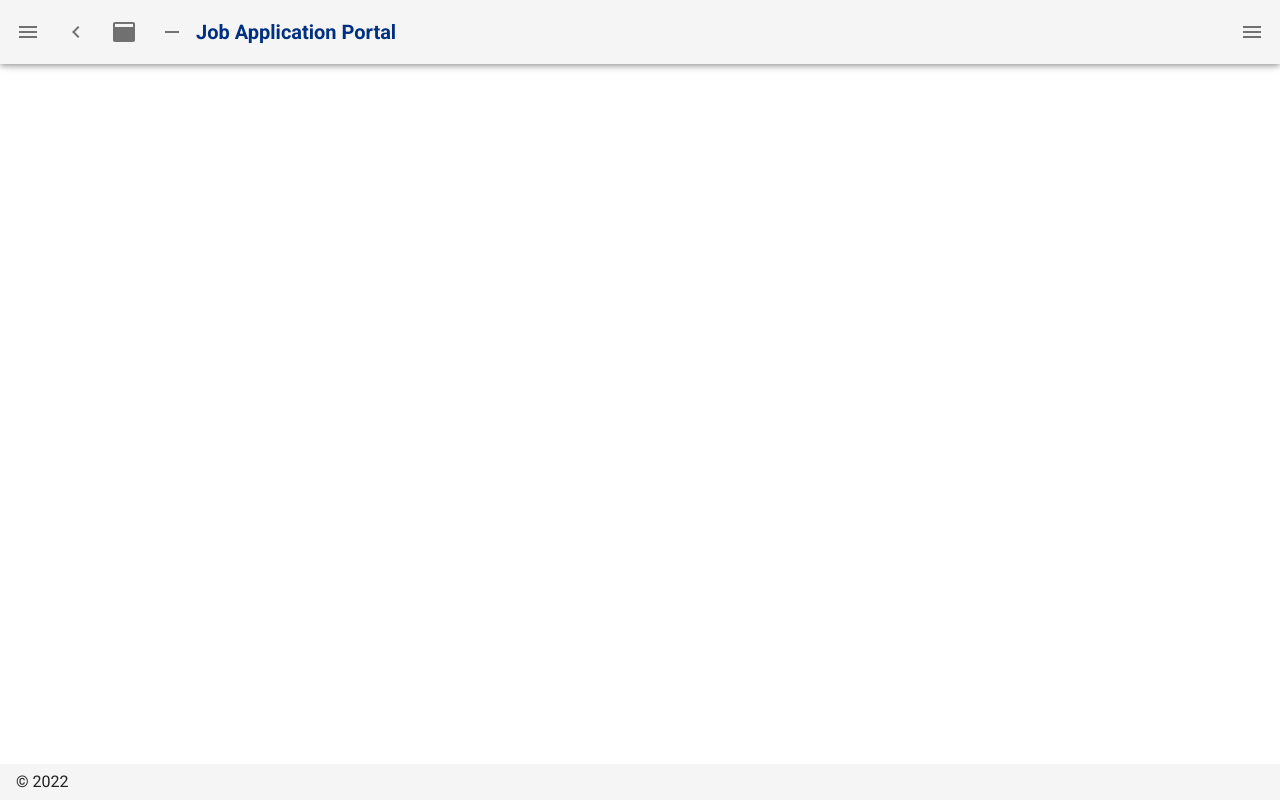
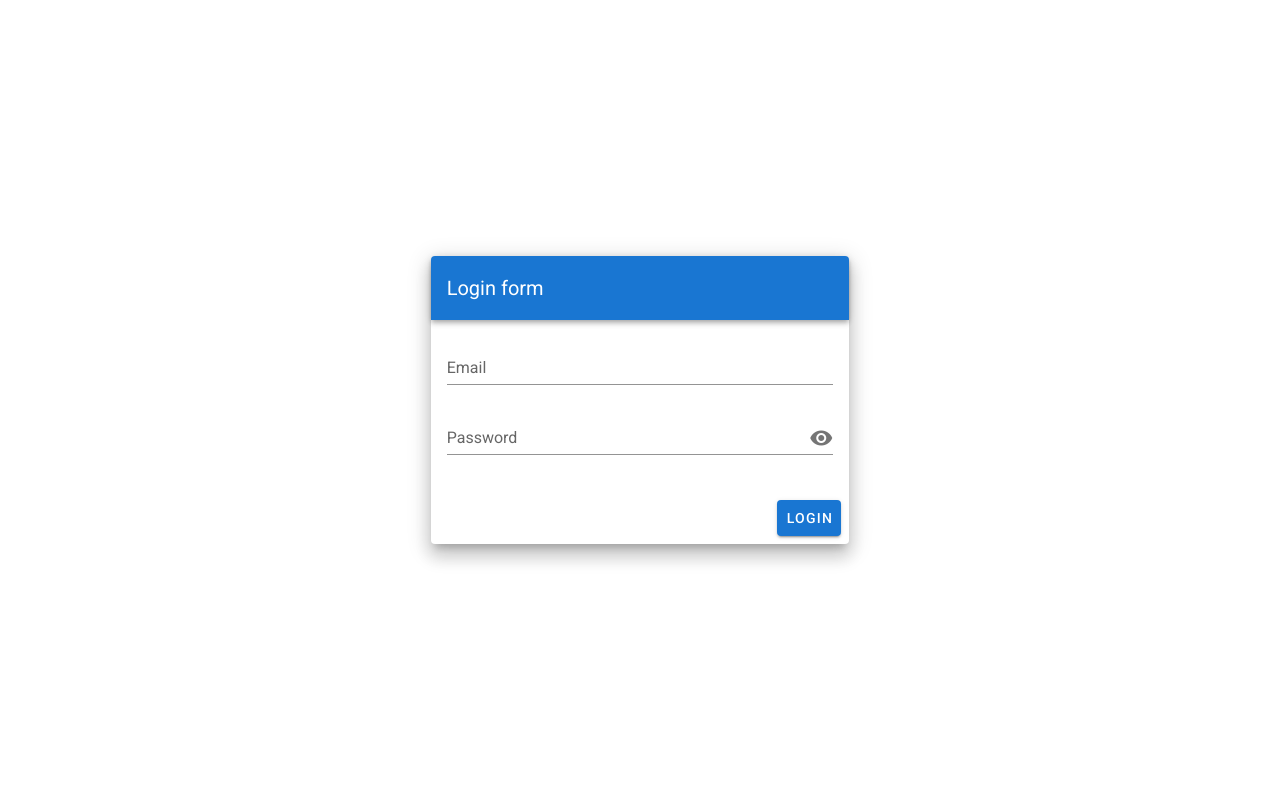
Before and after one commit to maeluenie/JAP, a Nuxt app: page /login in a window 1280 px wide. Built offline with nearby package versions, Linux system fonts and the light colour scheme.

Commit message:
Create login.vue

```diff
--- /dev/null
+++ b/pages/login.vue
@@ -0,0 +1,67 @@
+<template>
+  <v-app id="inspire">
+    <v-main>
+      <v-container fluid fill-height>
+        <v-layout align-center justify-center>
+          <v-flex xs12 sm8 md4>
+            <v-card class="elevation-12">
+              <v-toolbar dark color="primary">
+              <v-toolbar-title>Login form</v-toolbar-title>
+              </v-toolbar>
+              <v-card-text>
+                <v-form>
+                  <v-text-field
+                    name="email"
+                    label="Email"
+                    type="text"
+                    v-model="email"
+                  ></v-text-field>
+                  <v-text-field
+                    id="password"
+                    name="password"
+                    :value ="myPass"
+                    label="Password"
+                    :append-icon="value ? 'mdi-eye':'mdi-eye-off'"
+                    @click:append="()=>(value=!value)"
+                    :type="value? 'password':'text'"
+                    v-model="password"
+                  ></v-text-field>
+                </v-form>
+              </v-card-text>
+              <v-card-actions>
+                <v-spacer></v-spacer>
+                <v-btn color="primary" @click="loginHandler">Login</v-btn>
+              </v-card-actions>
+            </v-card>
+          </v-flex>
+        </v-layout>
+      </v-container>
+    </v-main>
+  </v-app>
+</template>
+
+<script>
+// for the home-landing page, the search button will provide a keywords at the end of the API request line
+// to "wild-card" search the database upon the searched job, however, will still navigate to the list of jobs page.
+export default {
+  layout: "empty",
+
+  name: "Login",
+  data() {
+    return {
+      email: null,
+      password: null,
+      value: String,
+    };
+  },
+  methods:{
+    loginHandler(){
+      const login = {'email': this.email, 'password': this.password}
+      console.log(login);
+    },
+    switchVisibility(){
+      this.passwordFieldType = this.passwordFieldType == "password" ? "text" :"password";
+    }
+  }
+};
+</script>
```
